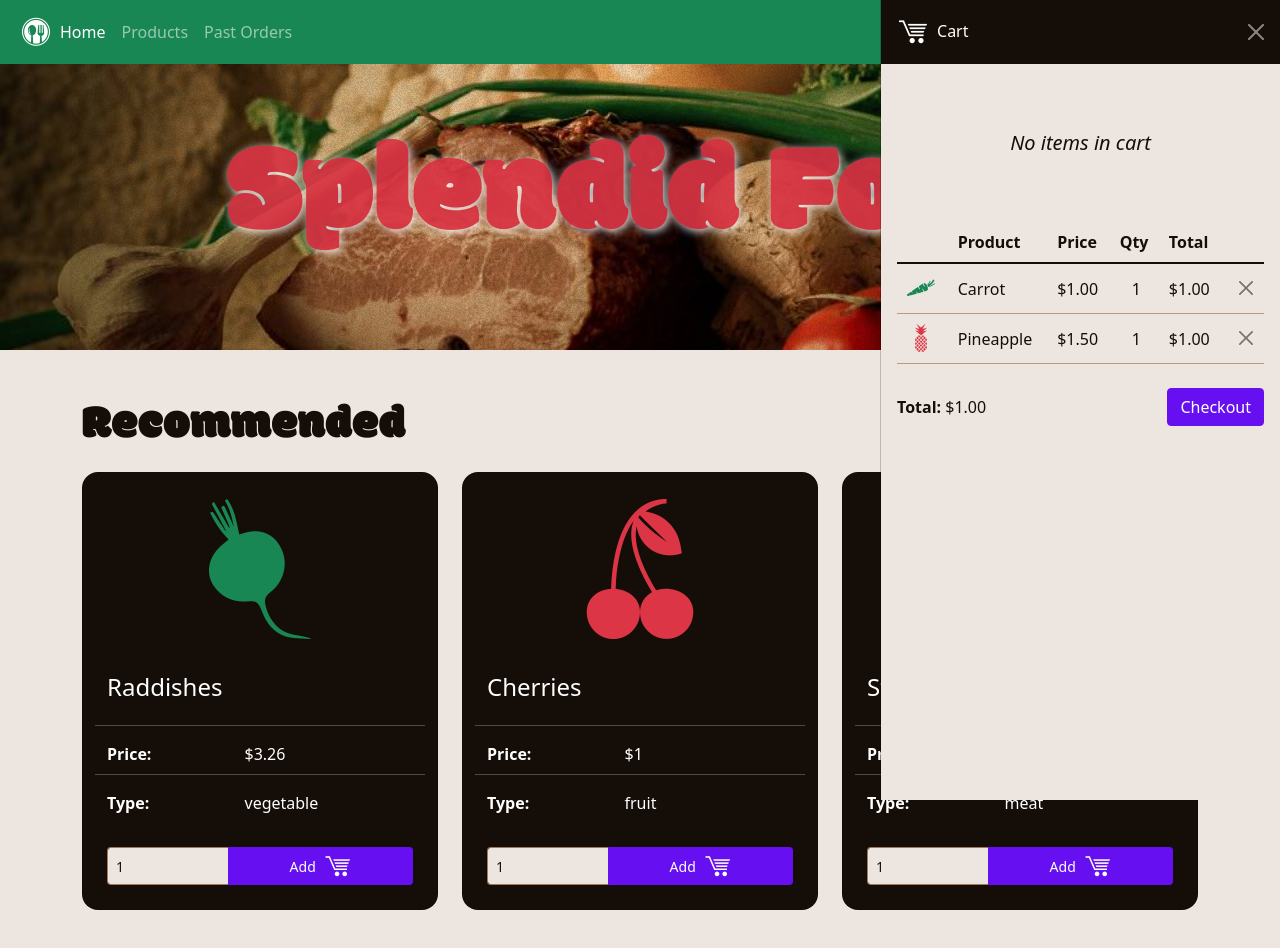
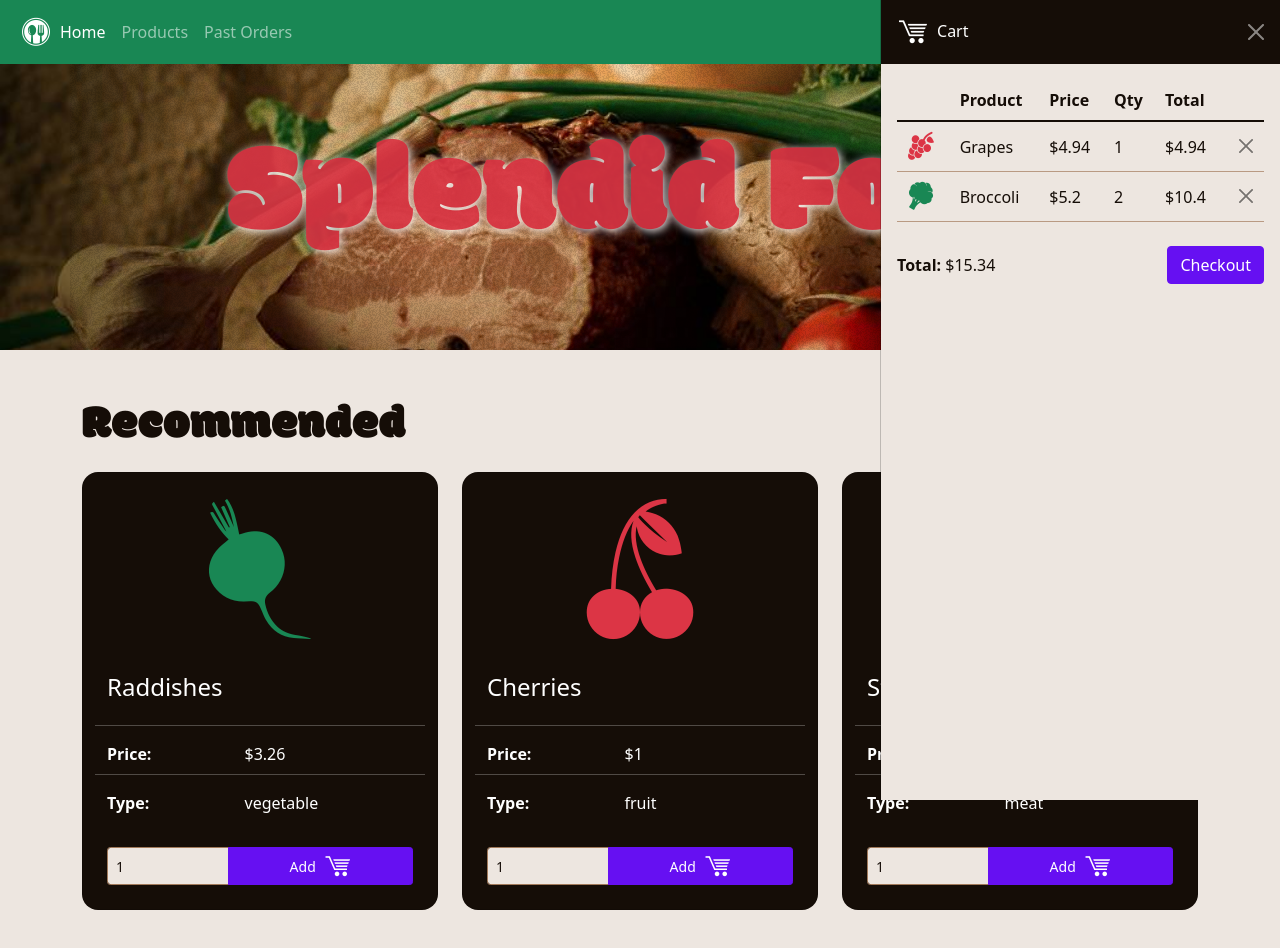
Before and after one commit to webceyhan/vue-splendid-food, a Vue app: page / in a window 1280 px wide. Both pictures are taken after a click on the link "Cart (0)". Shown: the top 948 px of the page. Built offline with nearby package versions, Linux system fonts and the light colour scheme.

Commit message:
fixed cart data dynamically populated

```diff
--- a/src/components/Cart.vue
+++ b/src/components/Cart.vue
@@ -20,10 +20,12 @@
 
     <div class="offcanvas-body bg-light">
       <!-- cart empty message -->
-      <p class="lead text-center p-5"><em>No items in cart</em></p>
+      <p v-if="isEmpty" class="lead text-center p-5">
+        <em>No items in cart</em>
+      </p>
 
       <!-- cart table -->
-      <table class="table table-hover">
+      <table v-else class="table table-hover">
         <thead>
           <tr>
             <th>
@@ -39,26 +41,15 @@
           </tr>
         </thead>
         <tbody>
-          <tr class="align-middle">
+          <tr class="align-middle" v-for="item in cart" :key="item.id">
             <td>
-              <i class="icofont-carrot icofont-2x text-success"></i>
+              <ProductIcon :product="item" sm />
             </td>
-            <td>Carrot</td>
-            <td>$1.00</td>
-            <td class="text-center">1</td>
-            <td>$1.00</td>
-            <td class="text-end">
-              <button class="btn-close btn-sm"></button>
-            </td>
-          </tr>
-          <tr class="align-middle">
-            <td>
-              <i class="icofont-pineapple icofont-2x text-danger"></i>
-            </td>
-            <td>Pineapple</td>
-            <td>$1.50</td>
-            <td class="text-center">1</td>
-            <td>$1.00</td>
+            <td>{{ item.name }}</td>
+            <td>${{ item.price }}</td>
+            <td>{{ item.quantity }}</td>
+            <td>${{ item.price * item.quantity }}</td>
+
             <td class="text-end">
               <button class="btn-close btn-sm"></button>
             </td>
@@ -68,7 +59,7 @@
 
       <div class="d-flex align-items-center justify-content-between pt-2">
         <!-- cart total -->
-        <div><strong>Total:</strong> $1.00</div>
+        <div><strong>Total:</strong> ${{ total }}</div>
 
         <!-- checkout button -->
         <button class="btn btn-primary">Checkout</button>
@@ -76,3 +67,25 @@
     </div>
   </aside>
 </template>
+
+<script>
+import store from "@/store";
+import ProductIcon from "@/components/ProductIcon";
+
+export default {
+  components: { ProductIcon },
+  computed: {
+    cart() {
+      return Object.values(store.cart);
+    },
+    total() {
+      return this.cart
+        .reduce((sum, item) => sum + +item.price * item.quantity, 0)
+        .toFixed(2);
+    },
+    isEmpty() {
+      return this.cart.length === 0;
+    },
+  },
+};
+</script>
```
